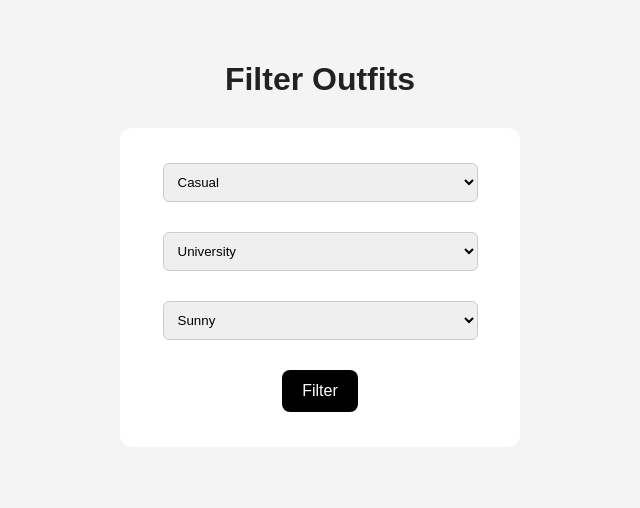
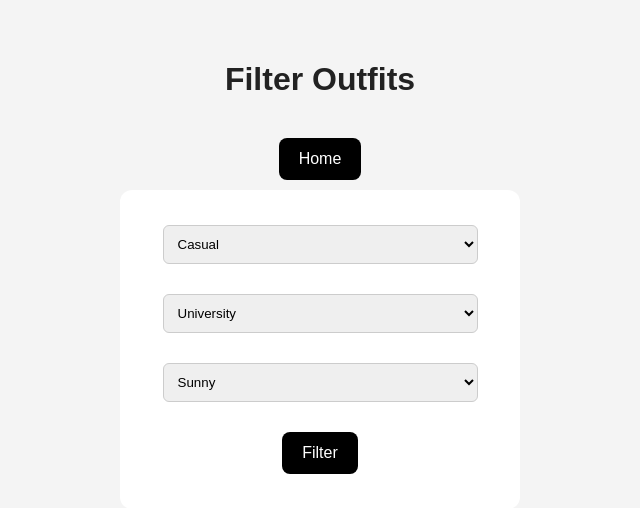
Before and after one commit to wazukeed/python_project_outfit-planner, a Flask app: page /filter in a window 1280 px wide. Shown: the top 508 px of the page, without its empty margins (320-960 px from the left). Run offline with Flask 3, Linux system fonts and the light colour scheme.

Commit message:
Add Home button to filter page

```diff
--- a/templates/filter.html
+++ b/templates/filter.html
@@ -9,6 +9,9 @@
     <div class="container">
 
         <h1>Filter Outfits</h1>
+        <a href="/">
+            <button>Home</button>
+        </a>
 
         <form method="POST">
 
```
